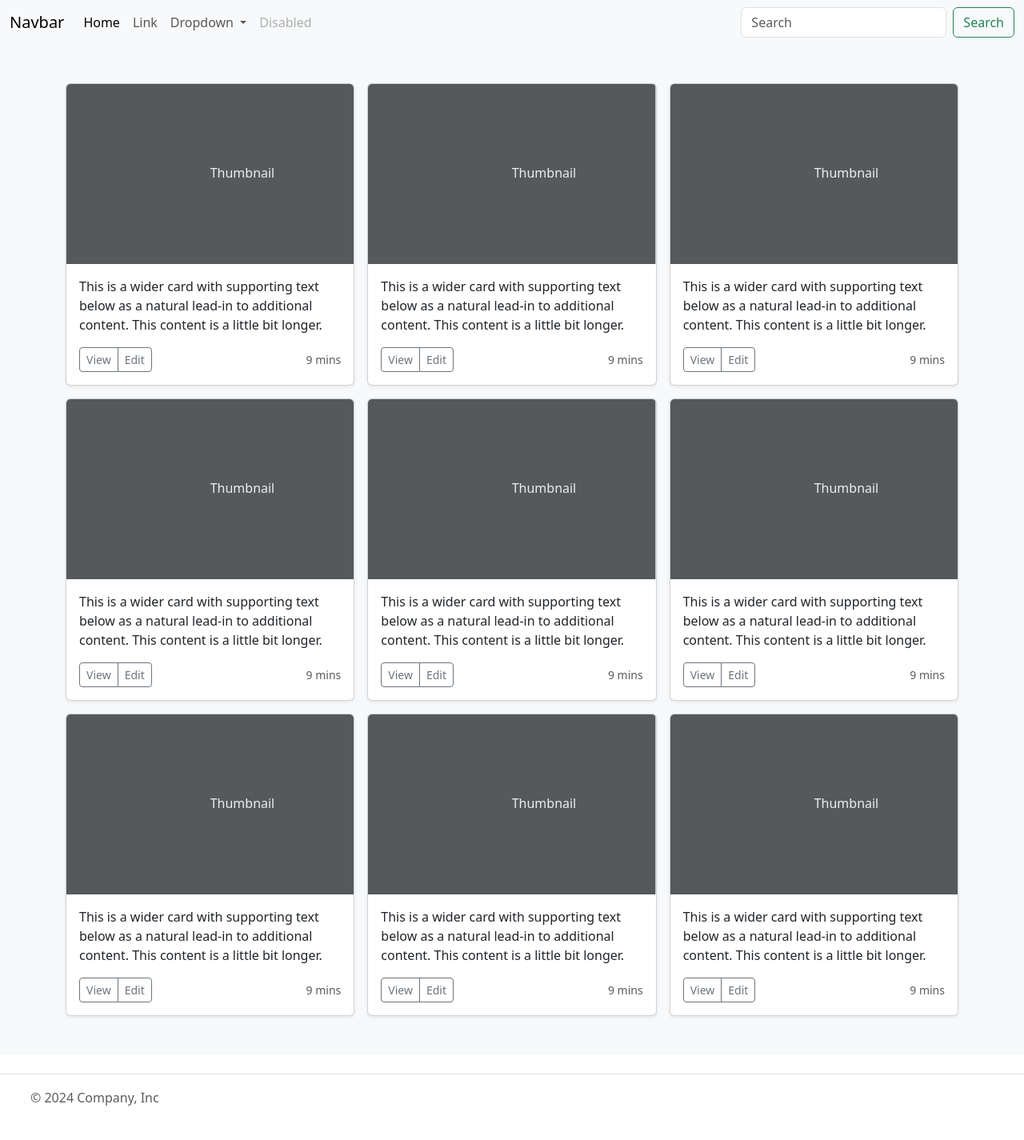
After one commit to SanchitKumbhar/BlogWeb, a Django app: template templates/kritika html/test.html in a window 1280 px wide. The commit adds this page. Shown: the whole page at 80% size. Run offline with Django 3.2, Linux system fonts and the light colour scheme; the template is opened without the code that fills it, so the values that code supplies are empty.

Commit message:
Added profile url and function, Created a basic recomendation searchbox.

```diff
--- a/app/models.py
+++ b/app/models.py
@@ -45,3 +45,8 @@ class comments(models.Model):
 class Search(models.Model):
     search=models.CharField(max_length=150)
     user=models.ForeignKey(User,on_delete=models.CASCADE,blank=True)
+
+class followers(models.Model):
+    followers_ip=models.CharField(max_length=128)
+    user_follows=models.ForeignKey(User,on_delete=models.CASCADE,related_name="user_follows")
+    followed_user=models.ForeignKey(User,on_delete=models.CASCADE,related_name="followed_user")
--- a/app/urls.py
+++ b/app/urls.py
@@ -16,6 +16,7 @@ Including another URLconf
 from django.contrib import admin
 from django.urls import path,include
 from app import views
+from app.views import *
 urlpatterns = [
     path("",views.index,name=""),
     # path("authenticate",views.authenticate,name="authenticate"),
@@ -28,8 +29,14 @@ urlpatterns = [
     path("personal-details-registered",views.personal_details_registered,name="personal-details-registered"),
     path("blog-content-save",views.blog_content_save,name="blog-content-save"),
     path("blog/<int:idip>",views.ip_view,name="blog"),
+    path("blog/like/<int:pkid>",views.like_view,name="like"),
     path("like/<int:pkid>",views.like_view,name="like"),
-    # path("dislike/<int:pkid>",views.dislike_view,name="dislike"),
+    path("blog/dislike/<int:blogid>",views.dislike_view,name="dislike"),
+    path("dislike/<int:blogid>",views.dislike_view,name="dislike"),
     path("blog/comment/<int:blogid>",views.comment_view,name="comment"),
     path("blog/<int:blogid>",views.comment_view,name="comment"),
+    path("view-profile/<str:user>/",views.view_profile,name="view-profile"),
+    path("profile/<str:user>/",views.profile,name="profile"),
+    path("search/",views.search_view,name="search"),
+
 ]
--- a/project/urls.py
+++ b/project/urls.py
@@ -15,8 +15,9 @@ Including another URLconf
 """
 from django.contrib import admin
 from django.urls import path,include
-
+from app.views import  *
 urlpatterns = [
     path('admin/', admin.site.urls),
     path('', include('app.urls')),
+
 ]
--- /dev/null
+++ b/templates/kritika html/test.html
@@ -0,0 +1,219 @@
+<!doctype html>
+<html lang="en">
+  <head>
+    <meta charset="utf-8">
+    <meta name="viewport" content="width=device-width, initial-scale=1">
+    <title>Bootstrap demo</title>
+    <link href="https://cdn.jsdelivr.net/npm/bootstrap@5.3.3/dist/css/bootstrap.min.css" rel="stylesheet" integrity="sha384-QWTKZyjpPEjISv5WaRU9OFeRpok6YctnYmDr5pNlyT2bRjXh0JMhjY6hW+ALEwIH" crossorigin="anonymous">
+  </head>
+
+  <body>
+
+    <!-- navbar -->
+    <nav class="navbar navbar-expand-lg bg-body-tertiary navbar-custom">
+        <div class="container-fluid">
+          <a class="navbar-brand" href="#">Navbar</a>
+          <button class="navbar-toggler" type="button" data-bs-toggle="collapse" data-bs-target="#navbarSupportedContent" aria-controls="navbarSupportedContent" aria-expanded="false" aria-label="Toggle navigation">
+            <span class="navbar-toggler-icon"></span>
+          </button>
+          <div class="collapse navbar-collapse" id="navbarSupportedContent">
+            <ul class="navbar-nav me-auto mb-2 mb-lg-0">
+              <li class="nav-item">
+                <a class="nav-link active" aria-current="page" href="#">Home</a>
+              </li>
+              <li class="nav-item">
+                <a class="nav-link" href="#">Link</a>
+              </li>
+              <li class="nav-item dropdown">
+                <a class="nav-link dropdown-toggle" href="#" role="button" data-bs-toggle="dropdown" aria-expanded="false">
+                  Dropdown
+                </a>
+                <ul class="dropdown-menu">
+                  <li><a class="dropdown-item" href="#">Action</a></li>
+                  <li><a class="dropdown-item" href="#">Another action</a></li>
+                  <li><hr class="dropdown-divider"></li>
+                  <li><a class="dropdown-item" href="#">Something else here</a></li>
+                </ul>
+              </li>
+              <li class="nav-item">
+                <a class="nav-link disabled" aria-disabled="true">Disabled</a>
+              </li>
+            </ul>
+            <form class="d-flex" role="search">
+              <input class="form-control me-2" type="search" placeholder="Search" aria-label="Search">
+              <button class="btn btn-outline-success" type="submit">Search</button>
+            </form>
+          </div>
+        </div>
+      </nav>
+    <!--  -->
+    <div class="album py-5 bg-body-tertiary">
+        <div class="container">
+
+          <div class="row row-cols-1 row-cols-sm-2 row-cols-md-3 g-3">
+            <div class="col">
+              <div class="card shadow-sm">
+                <svg class="bd-placeholder-img card-img-top" width="100%" height="225" xmlns="http://www.w3.org/2000/svg" role="img" aria-label="Placeholder: Thumbnail" preserveAspectRatio="xMidYMid slice" focusable="false"><title>Placeholder</title><rect width="100%" height="100%" fill="#55595c"></rect><text x="50%" y="50%" fill="#eceeef" dy=".3em">Thumbnail</text></svg>
+                <div class="card-body">
+                  <p class="card-text">This is a wider card with supporting text below as a natural lead-in to additional content. This content is a little bit longer.</p>
+                  <div class="d-flex justify-content-between align-items-center">
+                    <div class="btn-group">
+                      <button type="button" class="btn btn-sm btn-outline-secondary">View</button>
+                      <button type="button" class="btn btn-sm btn-outline-secondary">Edit</button>
+                    </div>
+                    <small class="text-body-secondary">9 mins</small>
+                  </div>
+                </div>
+              </div>
+            </div>
+            <div class="col">
+              <div class="card shadow-sm">
+                <svg class="bd-placeholder-img card-img-top" width="100%" height="225" xmlns="http://www.w3.org/2000/svg" role="img" aria-label="Placeholder: Thumbnail" preserveAspectRatio="xMidYMid slice" focusable="false"><title>Placeholder</title><rect width="100%" height="100%" fill="#55595c"></rect><text x="50%" y="50%" fill="#eceeef" dy=".3em">Thumbnail</text></svg>
+                <div class="card-body">
+                  <p class="card-text">This is a wider card with supporting text below as a natural lead-in to additional content. This content is a little bit longer.</p>
+                  <div class="d-flex justify-content-between align-items-center">
+                    <div class="btn-group">
+                      <button type="button" class="btn btn-sm btn-outline-secondary">View</button>
+                      <button type="button" class="btn btn-sm btn-outline-secondary">Edit</button>
+                    </div>
+                    <small class="text-body-secondary">9 mins</small>
+                  </div>
+                </div>
+              </div>
+            </div>
+            <div class="col">
+              <div class="card shadow-sm">
+                <svg class="bd-placeholder-img card-img-top" width="100%" height="225" xmlns="http://www.w3.org/2000/svg" role="img" aria-label="Placeholder: Thumbnail" preserveAspectRatio="xMidYMid slice" focusable="false"><title>Placeholder</title><rect width="100%" height="100%" fill="#55595c"></rect><text x="50%" y="50%" fill="#eceeef" dy=".3em">Thumbnail</text></svg>
+                <div class="card-body">
+                  <p class="card-text">This is a wider card with supporting text below as a natural lead-in to additional content. This content is a little bit longer.</p>
+                  <div class="d-flex justify-content-between align-items-center">
+                    <div class="btn-group">
+                      <button type="button" class="btn btn-sm btn-outline-secondary">View</button>
+                      <button type="button" class="btn btn-sm btn-outline-secondary">Edit</button>
+                    </div>
+                    <small class="text-body-secondary">9 mins</small>
+                  </div>
+                </div>
+              </div>
+            </div>
+
+            <div class="col">
+              <div class="card shadow-sm">
+                <svg class="bd-placeholder-img card-img-top" width="100%" height="225" xmlns="http://www.w3.org/2000/svg" role="img" aria-label="Placeholder: Thumbnail" preserveAspectRatio="xMidYMid slice" focusable="false"><title>Placeholder</title><rect width="100%" height="100%" fill="#55595c"></rect><text x="50%" y="50%" fill="#eceeef" dy=".3em">Thumbnail</text></svg>
+                <div class="card-body">
+                  <p class="card-text">This is a wider card with supporting text below as a natural lead-in to additional content. This content is a little bit longer.</p>
+                  <div class="d-flex justify-content-between align-items-center">
+                    <div class="btn-group">
+                      <button type="button" class="btn btn-sm btn-outline-secondary">View</button>
+                      <button type="button" class="btn btn-sm btn-outline-secondary">Edit</button>
+                    </div>
+                    <small class="text-body-secondary">9 mins</small>
+                  </div>
+                </div>
+              </div>
+            </div>
+            <div class="col">
+              <div class="card shadow-sm">
+                <svg class="bd-placeholder-img card-img-top" width="100%" height="225" xmlns="http://www.w3.org/2000/svg" role="img" aria-label="Placeholder: Thumbnail" preserveAspectRatio="xMidYMid slice" focusable="false"><title>Placeholder</title><rect width="100%" height="100%" fill="#55595c"></rect><text x="50%" y="50%" fill="#eceeef" dy=".3em">Thumbnail</text></svg>
+                <div class="card-body">
+                  <p class="card-text">This is a wider card with supporting text below as a natural lead-in to additional content. This content is a little bit longer.</p>
+                  <div class="d-flex justify-content-between align-items-center">
+                    <div class="btn-group">
+                      <button type="button" class="btn btn-sm btn-outline-secondary">View</button>
+                      <button type="button" class="btn btn-sm btn-outline-secondary">Edit</button>
+                    </div>
+                    <small class="text-body-secondary">9 mins</small>
+                  </div>
+                </div>
+              </div>
+            </div>
+            <div class="col">
+              <div class="card shadow-sm">
+                <svg class="bd-placeholder-img card-img-top" width="100%" height="225" xmlns="http://www.w3.org/2000/svg" role="img" aria-label="Placeholder: Thumbnail" preserveAspectRatio="xMidYMid slice" focusable="false"><title>Placeholder</title><rect width="100%" height="100%" fill="#55595c"></rect><text x="50%" y="50%" fill="#eceeef" dy=".3em">Thumbnail</text></svg>
+                <div class="card-body">
+                  <p class="card-text">This is a wider card with supporting text below as a natural lead-in to additional content. This content is a little bit longer.</p>
+                  <div class="d-flex justify-content-between align-items-center">
+                    <div class="btn-group">
+                      <button type="button" class="btn btn-sm btn-outline-secondary">View</button>
+                      <button type="button" class="btn btn-sm btn-outline-secondary">Edit</button>
+                    </div>
+                    <small class="text-body-secondary">9 mins</small>
+                  </div>
+                </div>
+              </div>
+            </div>
+
+            <div class="col">
+              <div class="card shadow-sm">
+                <svg class="bd-placeholder-img card-img-top" width="100%" height="225" xmlns="http://www.w3.org/2000/svg" role="img" aria-label="Placeholder: Thumbnail" preserveAspectRatio="xMidYMid slice" focusable="false"><title>Placeholder</title><rect width="100%" height="100%" fill="#55595c"></rect><text x="50%" y="50%" fill="#eceeef" dy=".3em">Thumbnail</text></svg>
+                <div class="card-body">
+                  <p class="card-text">This is a wider card with supporting text below as a natural lead-in to additional content. This content is a little bit longer.</p>
+                  <div class="d-flex justify-content-between align-items-center">
+                    <div class="btn-group">
+                      <button type="button" class="btn btn-sm btn-outline-secondary">View</button>
+                      <button type="button" class="btn btn-sm btn-outline-secondary">Edit</button>
+                    </div>
+                    <small class="text-body-secondary">9 mins</small>
+                  </div>
+                </div>
+              </div>
+            </div>
+            <div class="col">
+              <div class="card shadow-sm">
+                <svg class="bd-placeholder-img card-img-top" width="100%" height="225" xmlns="http://www.w3.org/2000/svg" role="img" aria-label="Placeholder: Thumbnail" preserveAspectRatio="xMidYMid slice" focusable="false"><title>Placeholder</title><rect width="100%" height="100%" fill="#55595c"></rect><text x="50%" y="50%" fill="#eceeef" dy=".3em">Thumbnail</text></svg>
+                <div class="card-body">
+                  <p class="card-text">This is a wider card with supporting text below as a natural lead-in to additional content. This content is a little bit longer.</p>
+                  <div class="d-flex justify-content-between align-items-center">
+                    <div class="btn-group">
+                      <button type="button" class="btn btn-sm btn-outline-secondary">View</button>
+                      <button type="button" class="btn btn-sm btn-outline-secondary">Edit</button>
+                    </div>
+                    <small class="text-body-secondary">9 mins</small>
+                  </div>
+                </div>
+              </div>
+            </div>
+            <div class="col">
+              <div class="card shadow-sm">
+                <svg class="bd-placeholder-img card-img-top" width="100%" height="225" xmlns="http://www.w3.org/2000/svg" role="img" aria-label="Placeholder: Thumbnail" preserveAspectRatio="xMidYMid slice" focusable="false"><title>Placeholder</title><rect width="100%" height="100%" fill="#55595c"></rect><text x="50%" y="50%" fill="#eceeef" dy=".3em">Thumbnail</text></svg>
+                <div class="card-body">
+                  <p class="card-text">This is a wider card with supporting text below as a natural lead-in to additional content. This content is a little bit longer.</p>
+                  <div class="d-flex justify-content-between align-items-center">
+                    <div class="btn-group">
+                      <button type="button" class="btn btn-sm btn-outline-secondary">View</button>
+                      <button type="button" class="btn btn-sm btn-outline-secondary">Edit</button>
+                    </div>
+                    <small class="text-body-secondary">9 mins</small>
+                  </div>
+                </div>
+              </div>
+            </div>
+          </div>
+        </div>
+      </div>
+
+
+
+
+      <!-- footer -->
+      <footer class="d-flex flex-wrap justify-content-between align-items-center py-3 my-4 border-top">
+        <div class="col-md-4 d-flex align-items-center">
+          <a href="/" class="mb-3 me-2 mb-md-0 text-body-secondary text-decoration-none lh-1">
+            <svg class="bi" width="30" height="24"><use xlink:href="#bootstrap"></use></svg>
+          </a>
+          <span class="mb-3 mb-md-0 text-body-secondary">© 2024 Company, Inc</span>
+        </div>
+
+        <ul class="nav col-md-4 justify-content-end list-unstyled d-flex">
+          <li class="ms-3"><a class="text-body-secondary" href="#"><svg class="bi" width="24" height="24"><use xlink:href="#twitter"></use></svg></a></li>
+          <li class="ms-3"><a class="text-body-secondary" href="#"><svg class="bi" width="24" height="24"><use xlink:href="#instagram"></use></svg></a></li>
+          <li class="ms-3"><a class="text-body-secondary" href="#"><svg class="bi" width="24" height="24"><use xlink:href="#facebook"></use></svg></a></li>
+        </ul>
+      </footer>
+      <!--  -->
+    <script src="https://cdn.jsdelivr.net/npm/bootstrap@5.3.3/dist/js/bootstrap.bundle.min.js" integrity="sha384-YvpcrYf0tY3lHB60NNkmXc5s9fDVZLESaAA55NDzOxhy9GkcIdslK1eN7N6jIeHz" crossorigin="anonymous"></script>
+    <script>
+
+    </script>
+  </body>
+</html>
```
Also changed, not shown: app/views.py (+108 -41 lines), templates/blog.html (+5 -3 lines), templates/home.html (+128 -10 lines), templates/profile.html (added, +11 -0 lines), app/migrations/0021_followers.py (added).
